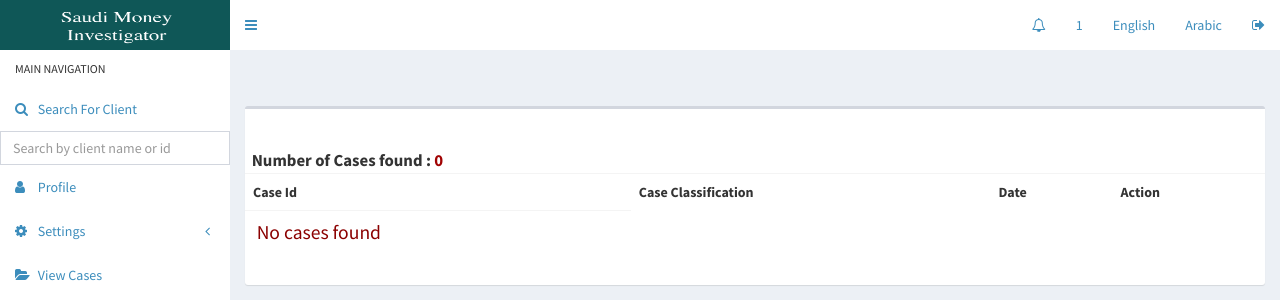
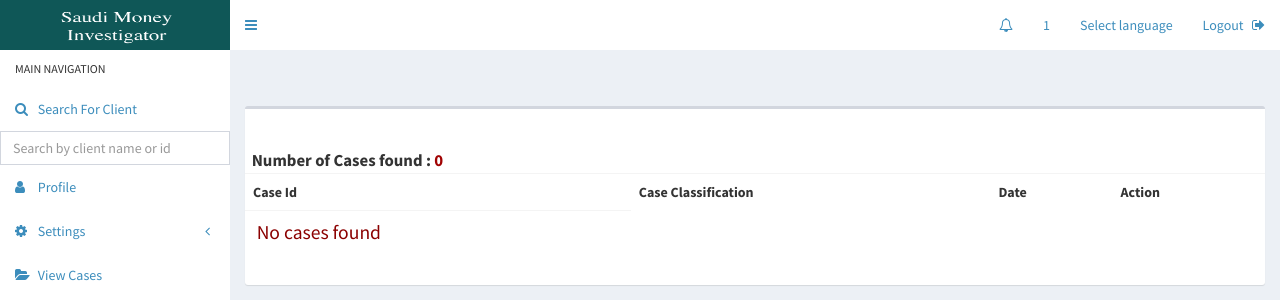
Before and after one commit to wejdanqt/SMI, a Flask app: page /Cases in a window 1280 px wide. Shown: the top 300 px of the page. Run offline with Flask 2, Linux system fonts and the light colour scheme; the visitor is signed in with stand-in values (Sample User, id 1); data that the repository does not hold is empty; some libraries are stand-ins or nearby versions.

Commit message:
Commit by wejdan

```diff
--- a/templates/ClientCases.html
+++ b/templates/ClientCases.html
@@ -176,7 +176,7 @@
           <li>
 
                   <li>
-                  <a id = 'log' onclick="myFunc()" ><i class="fa fa-sign-out"></i></a>
+                  <a id = 'log' onclick="myFunc()" >Logout &nbsp; <i class="fa fa-sign-out"></i></a>
 
 
           </li>
--- a/templates/ManageBankData.html
+++ b/templates/ManageBankData.html
@@ -222,7 +222,7 @@
                 </li>
 
           <li>
-                  <a id = 'log' onclick="myFunc()" ><i class="fa fa-sign-out"></i></a>
+                  <a id = 'log' onclick="myFunc()" >Logout &nbsp; <i class="fa fa-sign-out"></i></a>
 
 
           </li>
--- a/templates/ManageProfile.html
+++ b/templates/ManageProfile.html
@@ -150,7 +150,7 @@
                 </li>
 
                   <li>
-                  <a id = 'log' onclick="myFunc()" ><i class="fa fa-sign-out"></i></a>
+                  <a id = 'log' onclick="myFunc()" >Logout &nbsp; <i class="fa fa-sign-out"></i></a>
 
 
           </li>
--- a/templates/analysisView.html
+++ b/templates/analysisView.html
@@ -170,7 +170,7 @@
                   </ul>
                 </li>
                   <li>
-                  <a id = 'log' onclick="myFunc()" ><i class="fa fa-sign-out"></i></a>
+                  <a id = 'log' onclick="myFunc()" >Logout &nbsp; <i class="fa fa-sign-out"></i></a>
 
 
           </li>
--- a/templates/cases.html
+++ b/templates/cases.html
@@ -164,19 +164,32 @@
                   </ul>
                 </li>
                 <!-- Control Sidebar Toggle Button -->
-                   <li>
+                    <li class="dropdown notifications-menu">
+                  <a href="" class="dropdown-toggle" data-toggle="dropdown">
+                    <span>Select language</span>
+                  </a>
+                  <ul class="dropdown-menu">
 
-            <a class="translate" id ="en"  >English</a>
+                    <li>
+                      <!-- inner menu: contains the actual data -->
+                      <ul class="menu">
 
+                        <li>
+                          <a class="translate" id ="en"  >English</a>
+                        </li>
+
+                           <li>
+                   <a class="translate" id ="ar" >Arabic</a>
         </li>
-        <li>
-            <a class="translate" id ="ar" >Arabic</a>
-        </li>
+                      </ul>
+                    </li>
+                  </ul>
+                </li>
 
           <li>
 
                   <li>
-                  <a id = 'log' onclick="myFunc()" ><i class="fa fa-sign-out"></i></a>
+                  <a id = 'log' onclick="myFunc()" >Logout &nbsp; <i class="fa fa-sign-out"></i></a>
 
 
           </li>
--- a/templates/clientProfile.html
+++ b/templates/clientProfile.html
@@ -172,7 +172,7 @@
                   </ul>
                 </li>
             <li>
-                  <a id = 'log' onclick="myFunc()" ><i class="fa fa-sign-out"></i></a>
+                  <a id = 'log' onclick="myFunc()" >Logout &nbsp; <i class="fa fa-sign-out"></i></a>
 
 
           </li>
--- a/templates/databaseSetup.html
+++ b/templates/databaseSetup.html
@@ -158,7 +158,7 @@
 
 
                    <li>
-                  <a id = 'log' onclick="myFunc()" ><i class="fa fa-sign-out"></i></a>
+                  <a id = 'log' onclick="myFunc()" >Logout &nbsp; <i class="fa fa-sign-out"></i></a>
 
 
           </li>
--- a/templates/email.html
+++ b/templates/email.html
@@ -145,7 +145,7 @@
                   </ul>
                 </li>
             <li>
-                  <a id = 'log' onclick="myFunc()" ><i class="fa fa-sign-out"></i></a>
+                  <a id = 'log' onclick="myFunc()" >Logout &nbsp; <i class="fa fa-sign-out"></i></a>
 
 
           </li>
--- a/templates/keyword.html
+++ b/templates/keyword.html
@@ -161,7 +161,7 @@
                 </li>
 
           <li>
-                  <a id = 'log' onclick="myFunc()" ><i class="fa fa-sign-out"></i></a>
+                  <a id = 'log' onclick="myFunc()" >Logout &nbsp; <i class="fa fa-sign-out"></i></a>
 
 
           </li>
--- a/templates/searchResult.html
+++ b/templates/searchResult.html
@@ -152,7 +152,7 @@
                   </ul>
                 </li>
             <li>
-                  <a id = 'log' onclick="myFunc()" ><i class="fa fa-sign-out"></i></a>
+                  <a id = 'log' onclick="myFunc()" >Logout &nbsp; <i class="fa fa-sign-out"></i></a>
 
 
           </li>
```
Also changed, not shown: templates/BussinseRuleGuide.html (+18 -6 lines), templates/case.html (+17 -5 lines).
